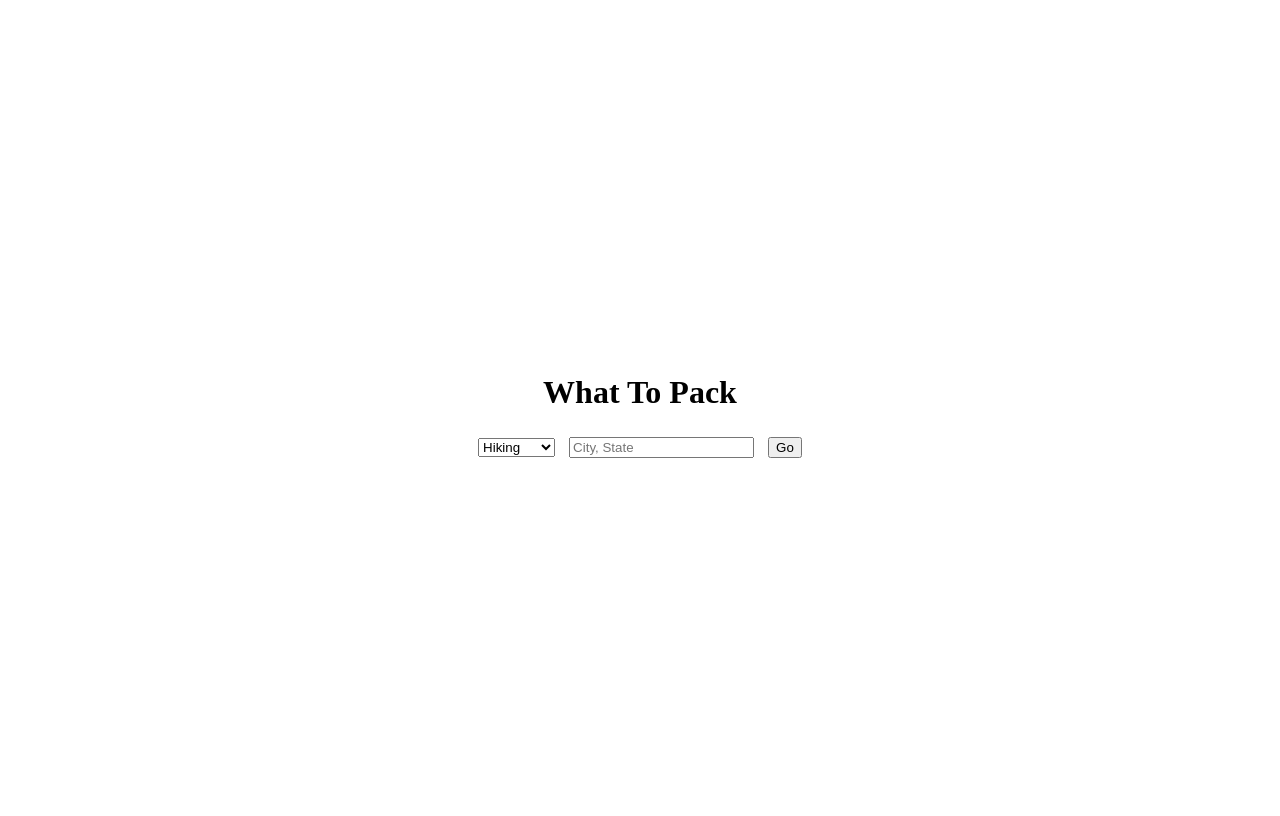
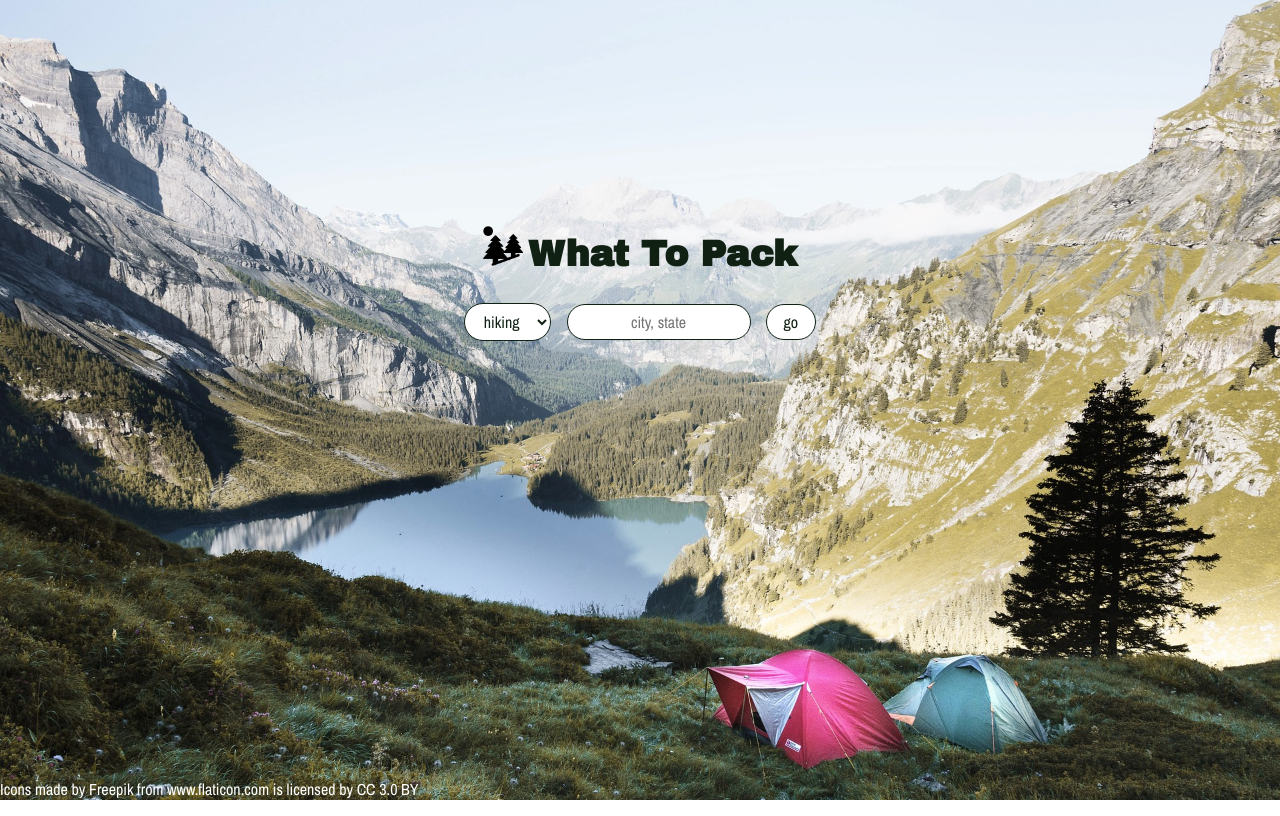
Before and after one commit to llazarevski/WhatToPack, a plain HTML site: page index.html in a window 1280 px wide. Drawn offline with nearby package versions, Linux system fonts and the light colour scheme.

Commit message:
Update background, colors, and format

```diff
--- a/index.html
+++ b/index.html
@@ -5,25 +5,29 @@
   <meta name="viewport" content="width=device-width">
   <title>What to Pack</title>
   <link href="main.css" rel="stylesheet" type="text/css" />
+  <link href="https://fonts.googleapis.com/css?family=Archivo+Black&display=swap" rel="stylesheet">
+  <link href="https://fonts.googleapis.com/css?family=Archivo+Narrow:400,700&display=swap" rel="stylesheet">
 </head>
 
 <body>
   <div class="startContainer">
-    <header>
+    <header class="hero">
+        <img src="Pictures/landscape.png" alt="icon" class="icon">
       <h1>What To Pack</h1>
     </header>
     <form class="formContainer">
       <select name="activity" class="form-item activity">
-        <option value="hiking">Hiking</option>
-        <option value="kayaking">Kayaking</option>
-        <option value="camping">Camping</option>
-        <option value="surfing">Surfing</option>
-        <option value="biking">Biking</option>
-        <option value="rafting">Rafting</option>
+        <option value="hiking">hiking</option>
+        <option value="kayaking">kayaking</option>
+        <option value="camping">camping</option>
+        <option value="surfing">surfing</option>
+        <option value="biking">biking</option>
+        <option value="rafting">rafting</option>
       </select>
-      <input type="text" placeholder="City, State" class="city-state form-item">
-      <input type="submit" value="Go" class="submitForm form-item">
+      <input type="text" placeholder="city, state" class="city-state form-item" required>
+      <input type="submit" value="go" class="submitForm form-item">
     </form>
+  </div>
   <header class="js-forecast-header header-hidden"></header>
   <section class="js-forecast-container forecast-hidden">
   </section>
@@ -33,6 +37,10 @@
     </ul>
   </section>
   <div class="js-error"></div>
+  <footer>
+    <div class='footer'>Icons made by <a href="https://www.freepik.com/" title="Freepik">Freepik</a> from <a href="https://www.flaticon.com/" title="Flaticon">www.flaticon.com</a> is licensed by <a href="http://creativecommons.org/licenses/by/3.0/" title="Creative Commons BY 3.0" target="_blank">CC 3.0 BY</a>
+    </div>
+  </footer>
   <script src="https://cdnjs.cloudflare.com/ajax/libs/jquery/3.4.1/jquery.min.js"></script>
   <script src="index.js"></script>
 </body>
--- a/index.js
+++ b/index.js
@@ -415,11 +415,11 @@ function addPackText (){
     <input type="text" name="js-addToDo" class="js-addToDo">
     <input type="submit" value="Add" class="js-add-button">
     </form></section>`
-  $('.startContainerAfterSubmit').append(toDo);
+  $('.packList').append(toDo);
 };
 
 function submitAddToDo (){
-        $(document).delegate('.startContainerAfterSubmit .js-toDoContainer form', 'submit', (event) => {
+        $(document).delegate('.packList .js-toDoContainer form', 'submit', (event) => {
           event.preventDefault();
           let toDoValue = $('.js-addToDo').val();
           console.log(toDoValue);
@@ -544,7 +544,7 @@ function displayForecast(forecastResponseJson) {
   $(".js-forecast-container").empty();
   $(".js-forecast-header").empty();
   $(".js-forecast-header").removeClass("header-hidden");
-  $(".js-forecast-header").append(`<h2>5 Day Forecast</h2>`);
+  $(".js-forecast-header").append(`<h2>5 Day Forecast / $(cityState)</h2>`);
   for (let i = 0; i < forecastResponseJson.DailyForecasts.length; i++) {
     const summary = `${forecastResponseJson.DailyForecasts[i].Day.LongPhrase}`;
     const maxTemp = `${
@@ -558,10 +558,13 @@ function displayForecast(forecastResponseJson) {
     console.log(minTemp);
     $(".js-forecast-container").removeClass("forecast-hidden");
     $(".js-forecast-container").append(`<div class='js-dailyWeather'>
-      <div class="date">${new Date(forecastResponseJson.DailyForecasts[i].Date).toDateString()}</div>
+      <div class="date">${new Date(forecastResponseJson.DailyForecasts[i].Date).toDateString()}</div><br>
       <div class= "summary">${forecastResponseJson.DailyForecasts[i].Day.LongPhrase}</div>
-      <div class="temp-high">Max:${forecastResponseJson.DailyForecasts[i].Temperature.Maximum.Value}°</div>
-      <div class="temp-low">Min:${forecastResponseJson.DailyForecasts[i].Temperature.Minimum.Value}°</div>
+      <div class="temp"><ul>
+        <li>Max:${forecastResponseJson.DailyForecasts[i].Temperature.Maximum.Value}°F</li>
+        <li>Min:${forecastResponseJson.DailyForecasts[i].Temperature.Minimum.Value}°F</li>
+      </ul>
+      </div>
     </div>`);
   }
   getLowestTemp(forecastResponseJson);
@@ -642,6 +645,7 @@ function watchForm() {
     console.log(state);
     getLocationKey(city, state);
     $(".startContainer").addClass("startContainerAfterSubmit").removeClass("startContainer");
+    $(".hero").addClass("startContainerAfterSubmit");
   });
 };
 
--- a/main.css
+++ b/main.css
@@ -1,15 +1,58 @@
 * {
   box-sizing: border-box;
 }
+body{
+  background: url(Pictures/camping.jpg) no-repeat center center fixed;
+  -webkit-background-size: cover;
+  -moz-background-size: cover;
+  -o-background-size: cover;
+  background-size: cover;
+  font-family: 'Archivo Black', sans-serif;
+  height: 100%;
+  margin: 0;
+}
+.startContainer {
+  display: flex;
+  justify-content: center;
+  flex-direction: column;
+  text-align: center;
+  margin-top: 200px;
+  padding: 10px;
+}
+
 header {
+  margin: 0;
+  padding: 0;
+  margin: 0 auto;
+}
+
+.icon{
+  height: 40px;
+  width: 40px;
+  display: inline-block;
+}
+
+h1{
+  font-size: 36px;
+  color: #102114;
+  display: inline-block;
+}
+
+.formContainer{
   display: block;
 }
-.startContainer {
-  height: 100vh;
-  display: flex;
-  flex-direction: column;
-  align-items: center;
-  justify-content: center;
+
+.form-item{
+  border-radius: 50px;
+  border: 1px solid #102114;
+  background-color:white;
+  text-align: center;
+  padding: 6px;
+  color:  #102114;
+  margin: 5px;
+  font-family: 'Archivo Narrow', sans-serif;
+  font-weight: 400;
+  font-size: 16px;
 }
 
 li {
@@ -20,8 +63,8 @@ li {
   display: none;
 }
 
-.form-item {
-  margin: 5px;
+.submitForm{
+  width: 50px;
 }
 
 .startContainerAfterSubmit {
@@ -29,12 +72,15 @@ li {
   flex-direction: column;
   animation-name: moveSubmit;
   animation-duration: 1s;
+  display: inline-block;
+  margin: 10px;
 }
 @keyframes moveSubmit {
   0% {
   }
   100% {
     justify-content: flex-start;
+    margin: 10px;
   }
 }
 
@@ -45,19 +91,30 @@ li {
   align-items: stretch;
   flex-wrap: wrap;
   text-align: center;
+  font-family: 'Archivo Narrow', sans-serif;
+  justify-content: center;
+  background-color: rgba(16,33,20, .6);
+  margin-bottom: 0px;
 }
 
 .js-dailyWeather {
-  max-width: 20%;
-  border: solid 1px black;
+  max-width: 18%;
+  border: solid 1px #4f1111;
   padding: 5px;
   margin: 5px;
+  background:white;
+  display: flex;
+  flex-wrap: wrap;
+  text-align: center;
+  justify-content: center;
 }
-
-/* .js-pack-list-container{
-  display: flex;
-  justify-content: space-between;
-} */
+ul{
+  padding: 0px;
+  margin-top: 0px;
+}
+.temp {
+  align-self: flex-end;
+}
 
 .forecast-hidden {
   display: none;
@@ -66,3 +123,29 @@ li {
 .header-hidden {
   display: none;
 }
+.js-forecast-header{
+  color:white;
+}
+.js-activityList-header{
+  color:white;
+}
+
+
+.js-pack-list-container{
+  background-color: rgba(16,33,20, .6);
+}
+
+.footer{
+  position: fixed;
+  left: 0;
+  bottom: 0;
+  width: 100%;
+  color: white;
+  font-size: 16px;
+  font-family: 'Archivo Narrow', sans-serif;
+}
+
+a{
+  text-decoration: none;
+  color: white;
+}
```
Also changed, not shown: Pictures/landscape.png (added), 1 other file.
